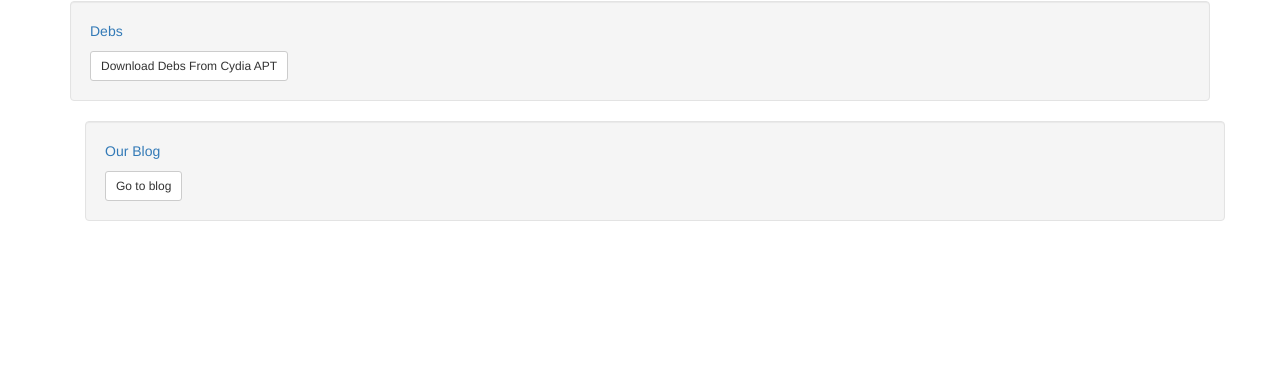
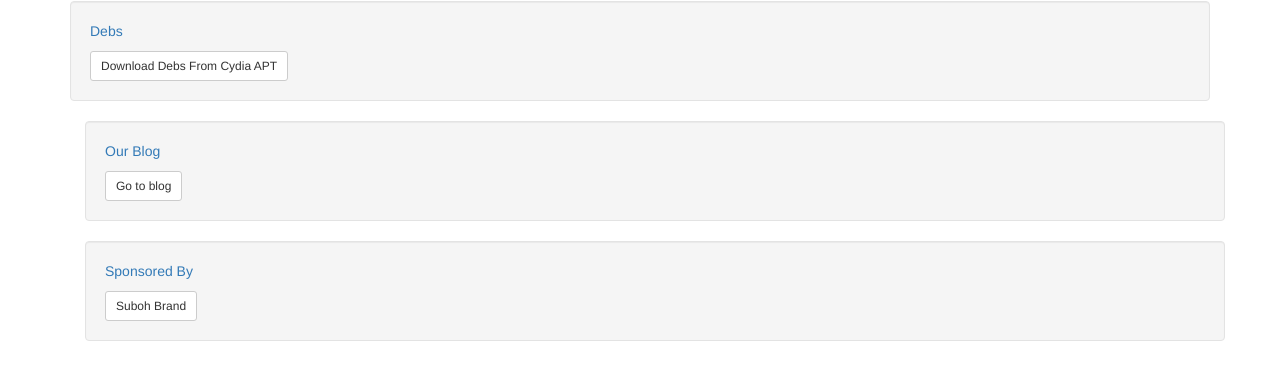
Before and after one commit to TBAJailed/TBAJailed.github.io, a plain HTML site: page index.html in a window 1280 px wide. Shown: the part 69-448 px from the top of the page. Drawn offline with nearby package versions, Linux system fonts and the light colour scheme.

```diff
--- a/index.html
+++ b/index.html
@@ -33,6 +33,12 @@
 </div>
 </div>
 
+<div class="container">
+<div class="well">
+<p><span class="text-primary"></b>Sponsored By</p>
+<a class="btn btn-sm btn-default" href="http://teespring.com/stores/suboh">Suboh Brand</a>
+</div>
+</div>
 
 </div>
 
```
